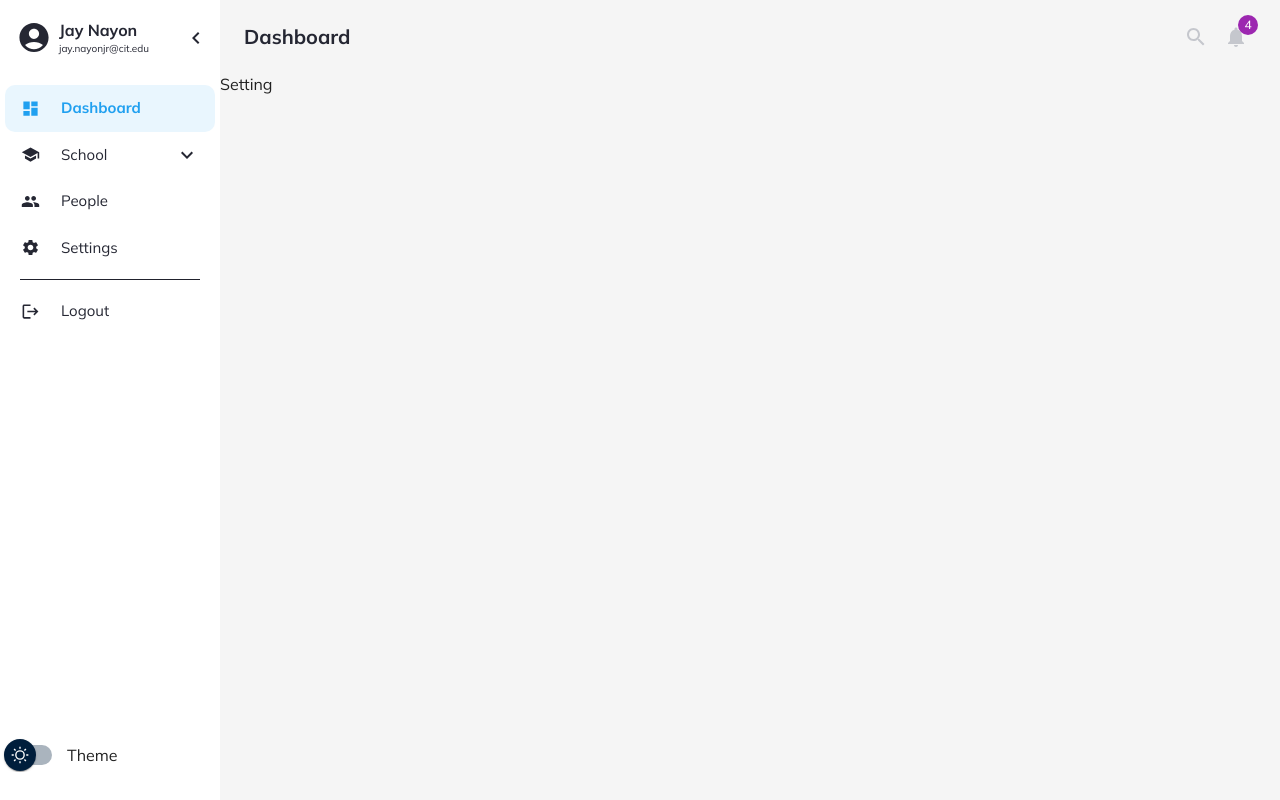
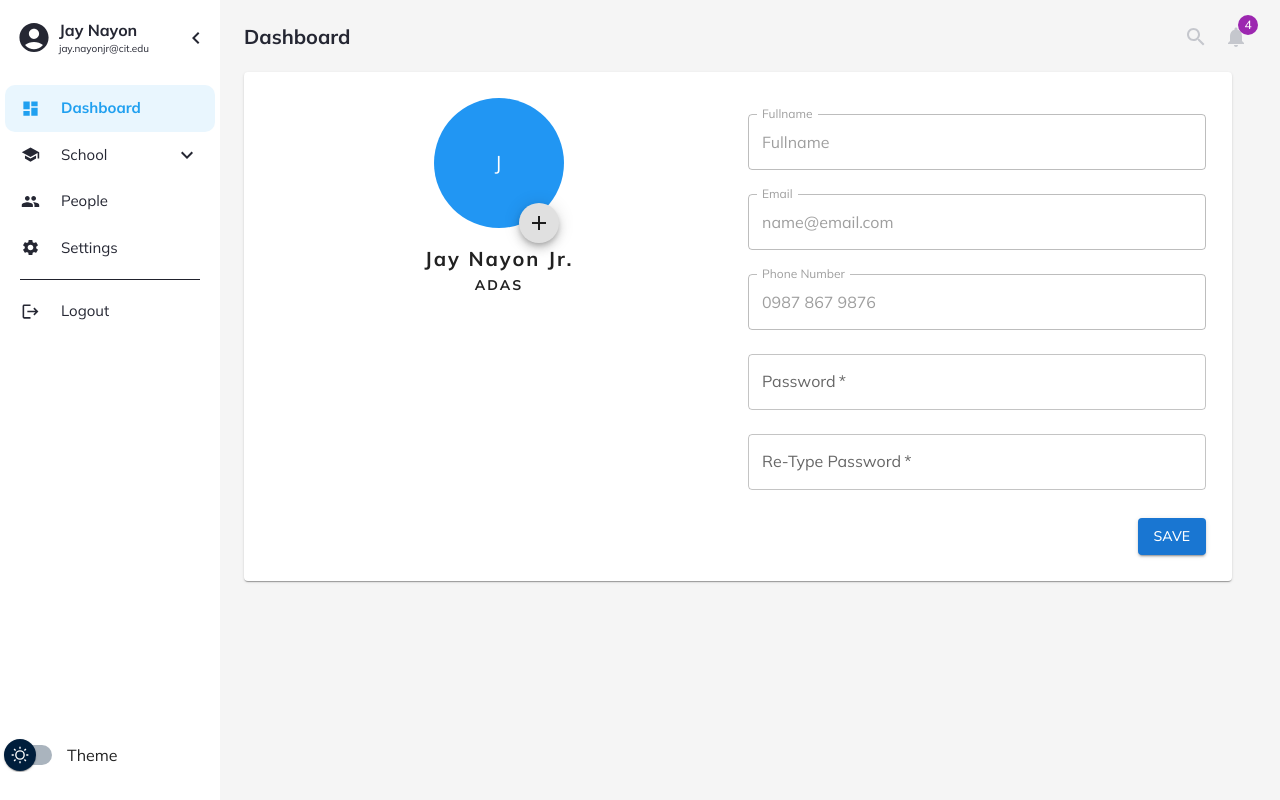
Before and after one commit to Jaynayon/princi-pal-frontend, a React (Create React App) app: page /settings in a window 1280 px wide. Both pictures are taken after a click on the button "Click to Login". Built offline with nearby package versions, Linux system fonts and the light colour scheme.

Commit message:
Relocate Changes

```diff
--- a/src/Components/Navigation/DisplayItems.js
+++ b/src/Components/Navigation/DisplayItems.js
@@ -1,4 +1,3 @@
-// React imports
 import React, { useState, useEffect } from 'react';
 
 // Material-UI imports
@@ -19,6 +18,15 @@ import SettingsIcon from '@mui/icons-material/Settings';
 // Custom component import
 import DisplaySchools from './DisplaySchools';
 import { useNavigationContext } from '../../Context/NavigationProvider';
+import Dialog from '@mui/material/Dialog';
+import DialogTitle from '@mui/material/DialogTitle';
+import DialogContent from '@mui/material/DialogContent';
+import DialogActions from '@mui/material/DialogActions';
+import Button from '@mui/material/Button';
+import TextField from '@mui/material/TextField';
+import Stack from '@mui/material/Stack';
+import Avatar from '@mui/material/Avatar';
+import { blue } from '@mui/material/colors';
 
 export function DisplayItems() {
     const theme = useTheme();
@@ -107,6 +115,17 @@ export function DisplayItems() {
 export const ProfileTab = ({ user }) => {
     const theme = useTheme();
     const [selected, setSelected] = useState(false);
+    const [dialogOpen, setDialogOpen] = useState(false); // State to manage dialog open/close
+
+
+    const handleDialogOpen = () => {
+        setDialogOpen(true);
+    };
+
+    const handleDialogClose = () => {
+        setDialogOpen(false);
+        setSelected(false)
+    };
     const adjustSecondaryTypography = () => {
         // Define a threshold length for email after which font size will be reduced
         const thresholdLength = 10;
@@ -127,13 +146,19 @@ export const ProfileTab = ({ user }) => {
                     padding: '5px',
                 }}
                 selected={selected}
-                onClick={() => setSelected(!selected)}>
+                onClick={() => {
+                    setSelected(!selected);
+                    handleDialogOpen();
+                }}
+            >
+
                 <ListItemIcon
                     sx={{
                         minWidth: '40px',
                         width: '50px'
                     }}
                 >
+
                     <AccountCircleIcon
                         sx={{
                             color: theme.navStyle.color,
@@ -141,14 +166,35 @@ export const ProfileTab = ({ user }) => {
                             width: '100%',
                         }}
                     />
+
                 </ListItemIcon>
+
                 <ListItemText
                     primary={user.name}
                     secondary={user.email}
                     primaryTypographyProps={{ fontWeight: 'bold', color: theme.navStyle.color }}
                     secondaryTypographyProps={adjustSecondaryTypography()} // Call the adjustSecondaryTypography function
                 />
+
             </ListItemButton>
+            <Dialog open={dialogOpen} onClose={handleDialogClose}>
+                <DialogTitle>My Profile</DialogTitle>
+                <DialogContent>
+                    <Stack spacing={2} margin={2} direction="row" alignItems="center">
+                        <Avatar sx={{ bgcolor: blue[500], width: 90, height: 90, bottom: 100 }} alt="User Avatar" />
+                        <Stack spacing={2}>
+                            <TextField disabled id="outlined-disabled" label="Name" defaultValue={user.name} margin="dense" />
+                            <TextField disabled id="outlined-disabled" label="Email" defaultValue={user.email} margin="normal" />
+                            <TextField disabled id="outlined-disabled" label="Role" defaultValue="ADAS" margin="normal" />
+                            <TextField disabled id="outlined-disabled" label="Number" defaultValue="0935 256 2584" margin="normal" />
+                            <TextField disabled id="outlined-disabled" label="Location" defaultValue="Tisa Labangon" margin="normal" />
+                        </Stack>
+                    </Stack>
+                </DialogContent>
+                <DialogActions>
+                    <Button onClick={handleDialogClose}>Close</Button>
+                </DialogActions>
+            </Dialog>
         </React.Fragment>
     );
 };
--- a/src/Pages/Settings.js
+++ b/src/Pages/Settings.js
@@ -1,10 +1,103 @@
-import React from 'react';
+import * as React from 'react';
+import Paper from '@mui/material/Paper';
+import { styled } from '@mui/material/styles';
+import Avatar from '@mui/material/Avatar';
+import { blue } from '@mui/material/colors';
+import Typography from '@mui/material/Typography';
+import Fab from '@mui/material/Fab';
+import AddIcon from '@mui/icons-material/Add';
+import TextField from '@mui/material/TextField';
+import Button from '@mui/material/Button';
+import Container from '@mui/material/Container';
+import Grid from '@mui/material/Grid';
+import Box from '@mui/material/Box';
 
-function Settings(props) {
+const DemoPaper = styled(Paper)(({ theme }) => ({
+    //width: 1200, adjust automatically
+    //height: 650,
+    padding: theme.spacing(2),
+    ...theme.typography.body2,
+    width: '100%',
+    height: '100%',
+    display: 'flex',
+    position: 'relative', // Added to make the button positioning relative to the parent
+}));
+
+const DivContainer = styled('div')({
+    display: 'flex',
+    alignItems: 'center',
+    justifyContent: 'space-between',
+    position: 'relative', // Added to make the button positioning relative to the parent
+});
+
+const AvatarContainer = styled('div')({
+    position: 'relative',
+    display: 'flex',
+    flexDirection: 'column',
+    justifyContent: 'center',
+    alignItems: 'center',
+    letterSpacing: '2px',
+});
+
+const TextFieldWrapper = styled('div')({
+    //position: 'absolute',
+    display: 'flex',
+    flexDirection: 'column',
+    alignItems: 'center',
+    justifyContent: 'center'
+    //marginLeft: '440px',
+    //marginBottom: '100px',
+});
+
+const FabWrapper = styled('div')({
+    position: 'relative',
+    marginTop: -40,
+    marginLeft: 80
+});
+
+const ButtonWrapper = styled('div')({
+    display: 'flex',
+    flexDirection: 'column',
+    alignItems: 'flex-end',
+    width: '100%',
+    marginTop: '20px'
+    //bottom: '50px', // Adjust as needed
+    //right: '80px', // Adjust as needed
+});
+
+function Settings() {
     return (
-        <div>
-            Setting
-        </div>
+        <Container className="test" maxWidth="lg" sx={{ /*mt: 4,*/ mb: 4 }}>
+            <DemoPaper square={false}>
+                <Grid container>
+                    <Grid item xs={12} md={6} lg={6} sx={{ padding: '10px' }}>
+                        <AvatarContainer>
+                            <Avatar sx={{ bgcolor: blue[500], width: 130, height: 130, marginBottom: '15px' }}>J</Avatar>
+                            <FabWrapper>
+                                <Fab size="small" color="black" aria-label="add">
+                                    <AddIcon />
+                                </Fab>
+                            </FabWrapper>
+                            <Typography variant="h6" fontWeight="bold">Jay Nayon Jr.</Typography>
+                            <Typography variant="h8" fontWeight="bold">ADAS</Typography>
+                        </AvatarContainer>
+                    </Grid>
+                    <Grid item xs={12} md={6} lg={6} sx={{ padding: '10px' }}>
+                        <TextFieldWrapper>
+                            <TextField sx={{ width: '100%' }} disabled id="outlined-disabled" label="Fullname" defaultValue="Fullname" margin="normal" />
+                            <TextField sx={{ width: '100%' }} disabled id="outlined-disabled" label="Email" defaultValue="name@email.com" margin="normal" />
+                            <TextField sx={{ width: '100%' }} disabled id="outlined-disabled" label="Phone Number" defaultValue="0987 867 9876" margin="normal" />
+                            <TextField sx={{ width: '100%' }} required id="outlined-required" label="Password" margin="normal" />
+                            <TextField sx={{ width: '100%' }} required id="outlined-required" label="Re-Type Password" margin="normal" />
+                        </TextFieldWrapper>
+                        <ButtonWrapper>
+                            <Button variant="contained">Save</Button>
+                        </ButtonWrapper>
+                    </Grid>
+                </Grid>
+            </DemoPaper>
+        </Container>
+
     );
 }
 
```
